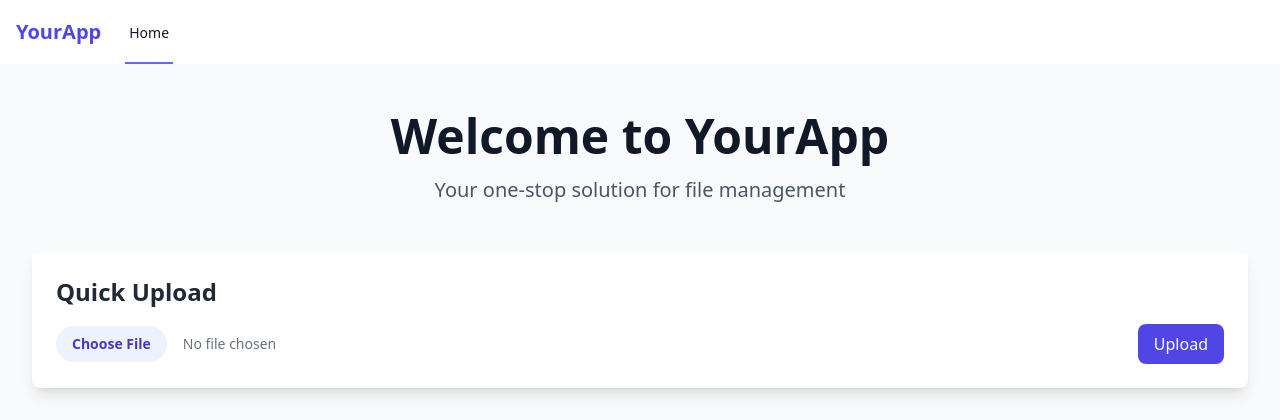
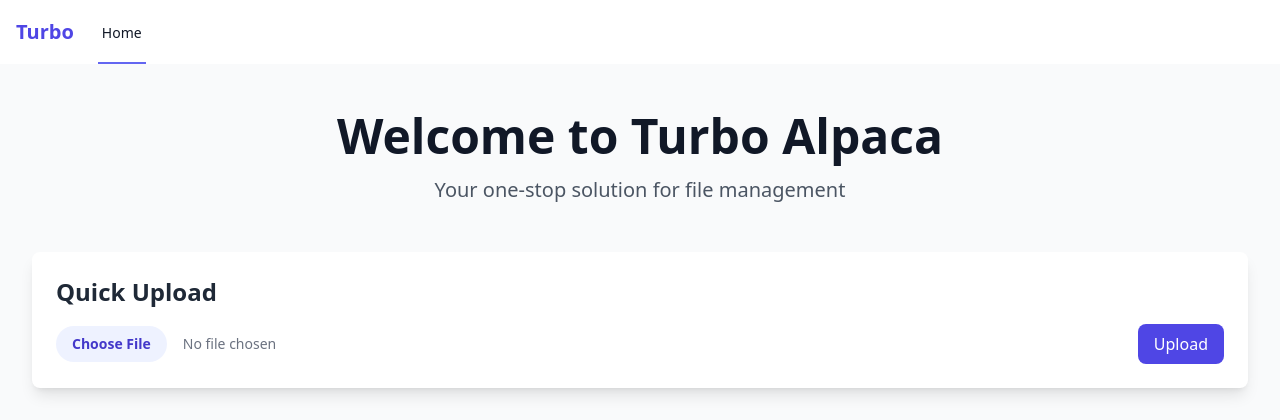
Before and after one commit to Anshcool5/turbo-alpaca, a Django app: page /home/ in a window 1280 px wide. Shown: the top 420 px of the page. Run offline with Django 5.2, Linux system fonts and the light colour scheme; some libraries are stand-ins or nearby versions.

Commit message:
name changes

```diff
--- a/turbo/upload/templates/base.html
+++ b/turbo/upload/templates/base.html
@@ -3,7 +3,7 @@
 <head>
     <meta charset="UTF-8">
     <meta name="viewport" content="width=device-width, initial-scale=1.0">
-    <title>{% block title %}YourApp{% endblock %}</title>
+    <title>{% block title %}Turbo{% endblock %}</title>
     <script src="https://cdn.tailwindcss.com"></script>
 </head>
 <body>
@@ -15,7 +15,7 @@
                     <!-- Logo -->
                     <div class="flex-shrink-0 flex items-center">
                         <a href="{% url 'home' %}" class="text-xl font-bold text-indigo-600">
-                            YourApp
+                            Turbo
                         </a>
                     </div>
 
--- a/turbo/upload/templates/home.html
+++ b/turbo/upload/templates/home.html
@@ -6,7 +6,7 @@
 <div class="min-h-screen bg-gray-50">
     <div class="text-center py-12">
         <h1 class="text-4xl font-bold text-gray-900 sm:text-5xl">
-            Welcome to YourApp
+            Welcome to Turbo Alpaca
         </h1>
         <p class="mt-4 text-xl text-gray-600">
             Your one-stop solution for file management
```
